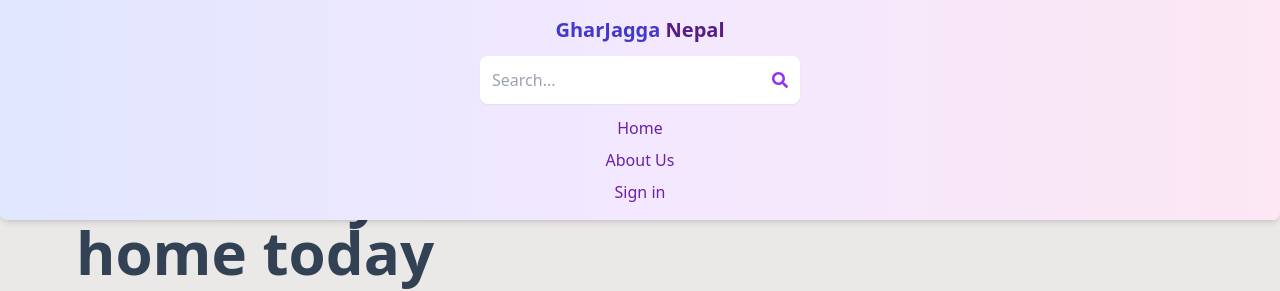
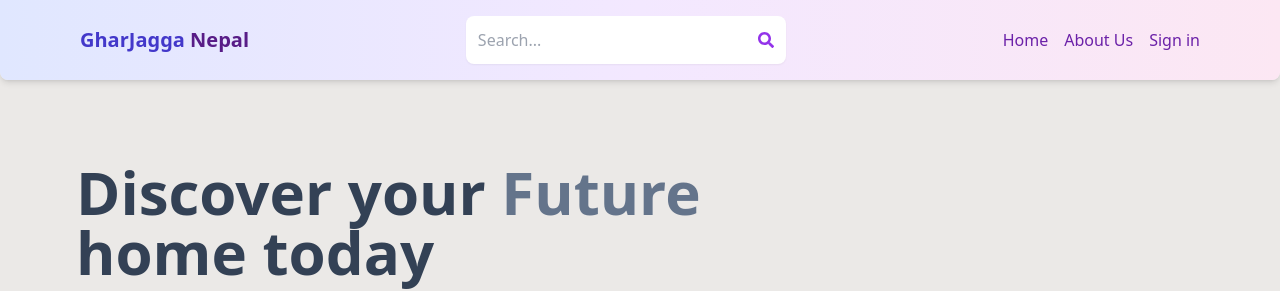
Before and after one commit to madhavbanjade/Mern-Estate, a React (Vite) app in the folder client/: page / in a window 1280 px wide. Shown: the top 291 px of the page. Built offline with nearby package versions, Linux system fonts and the light colour scheme; no server answers.

Commit message:
Update Header.jsx

```diff
--- a/client/src/Components/Header.jsx
+++ b/client/src/Components/Header.jsx
@@ -26,9 +26,9 @@
 
   return (
     <header className="bg-gradient-to-r from-indigo-100 via-purple-100 to-pink-100 shadow-md rounded-b-lg fixed top-0 w-full z-50">
-      <div className="flex flex-col justify-center items-center max-w-6xl mx-auto p-3 sm:p-4 gap-3">
+      <div className="flex flex-row justify-between items-center max-w-6xl mx-auto p-3 sm:p-4 gap-4">
         <Link to="/" className="flex items-center">
-          <h1 className="font-bold text-sm sm:text-xl text-center">
+          <h1 className="font-bold text-sm sm:text-xl">
             <span className="text-indigo-700">GharJagga </span>
             <span className="text-purple-900">Nepal</span>
           </h1>
@@ -48,7 +48,7 @@
             <FaSearch className="text-purple-600" />
           </button>
         </form>
-        <ul className="flex flex-col items-center gap-2">
+        <ul className="flex flex-row items-center gap-4">
           <Link to="/">
             <li className="text-purple-800 hover:underline">Home</li>
           </Link>
```
